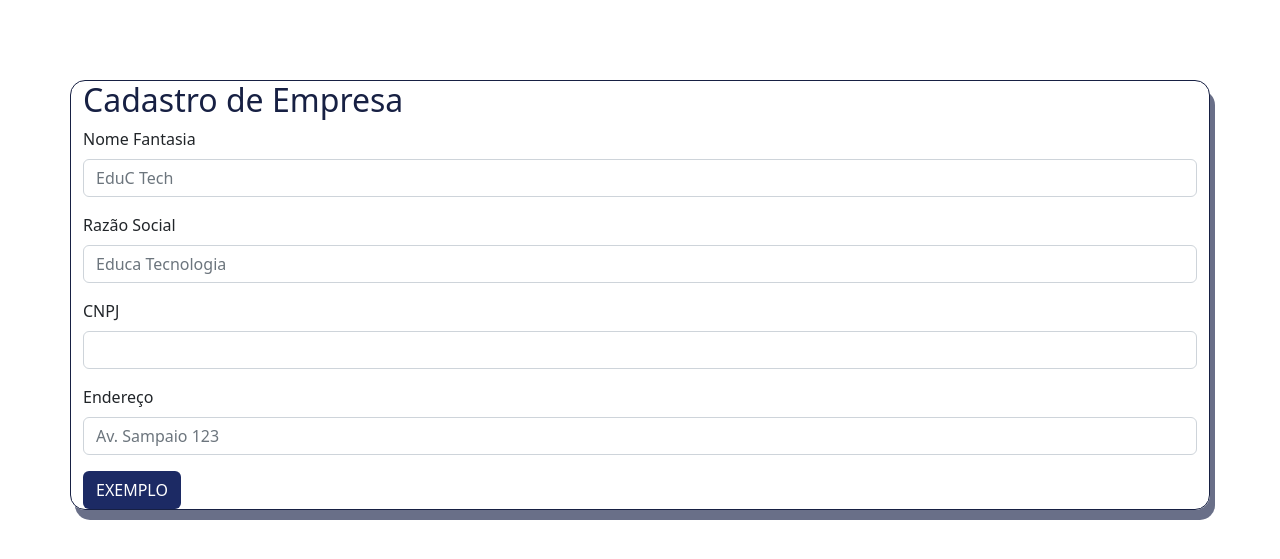
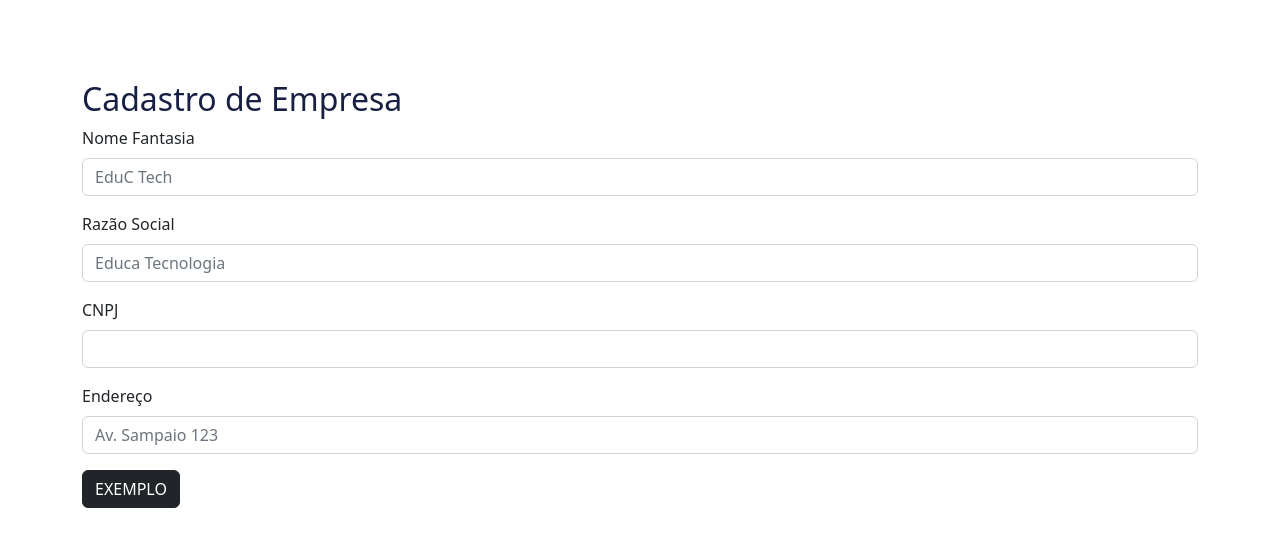
Before and after one commit to Celino3x/desafioOuro, a PHP site: page / in a window 1280 px wide. Shown: the top 559 px of the page. Run offline with PHP 8.4, Linux system fonts and the light colour scheme.

Commit message:
remodelagem das tags, inclusão de form e organização do formulário.

```diff
--- a/body_.php
+++ b/body_.php
@@ -1,5 +1,7 @@
 <section class="container">
     <h2>Cadastro de Empresa</h2>
+    <div class="form">
+        <form action="teste.php" method="post">
                 <div class="mb-3">
                     <label class="form-label">Nome Fantasia</label>
                     <input type="text" class="form-control" id="NomeFantasia" placeholder="EduC Tech">
@@ -16,5 +18,9 @@
                     <label class="form-label">Endereço</label>
                     <input type="text" class="form-control" id="Endereco" placeholder="Av. Sampaio 123">
                 </div>
-    <button class="btn btn-send"><a href="#">EXEMPLO</a></button>
+                <div class="sendForm">
+                    <button type="submit" id="enviar" class="btn btn-dark"><a href="#">EXEMPLO</a></button>
+                </div>
+        </form>
+    </div>
 </section>
--- a/css/style_all.css
+++ b/css/style_all.css
@@ -6,28 +6,30 @@ Azul Default: #172043
 Cinza: #676767
 
 */
+
 .container{
     margin-top: 80px;
-    border: #172043 1px solid;
-    border-radius: 15px;
-    box-shadow: 5px 10px rgba(22, 32, 71, 0.644);
-
 }
 
 h2{
     color: #172043;
 }
 
-.btn, a{
+.btn-dark, a{
+    text-transform: uppercase;
     text-decoration: none;
-    color: #fff;
+    color: #FFF;
 }
 
-.btn-send{
-    background-color: #172043;
+.btn-dark, a:hover{
+    text-transform: uppercase;
+    text-decoration: none;
+    color: #dd8c11;
 }
 
-.btn-send, a:hover{
-    background-color: #1c2a64;
-    color: #dd8c11;
+
+textarea:focus, input:focus{
+    border-color: #172043 solid;
+    box-shadow: 1px;
+    outline: 0;
 }
```
Lines whose indentation alone changed are shown as unchanged.
